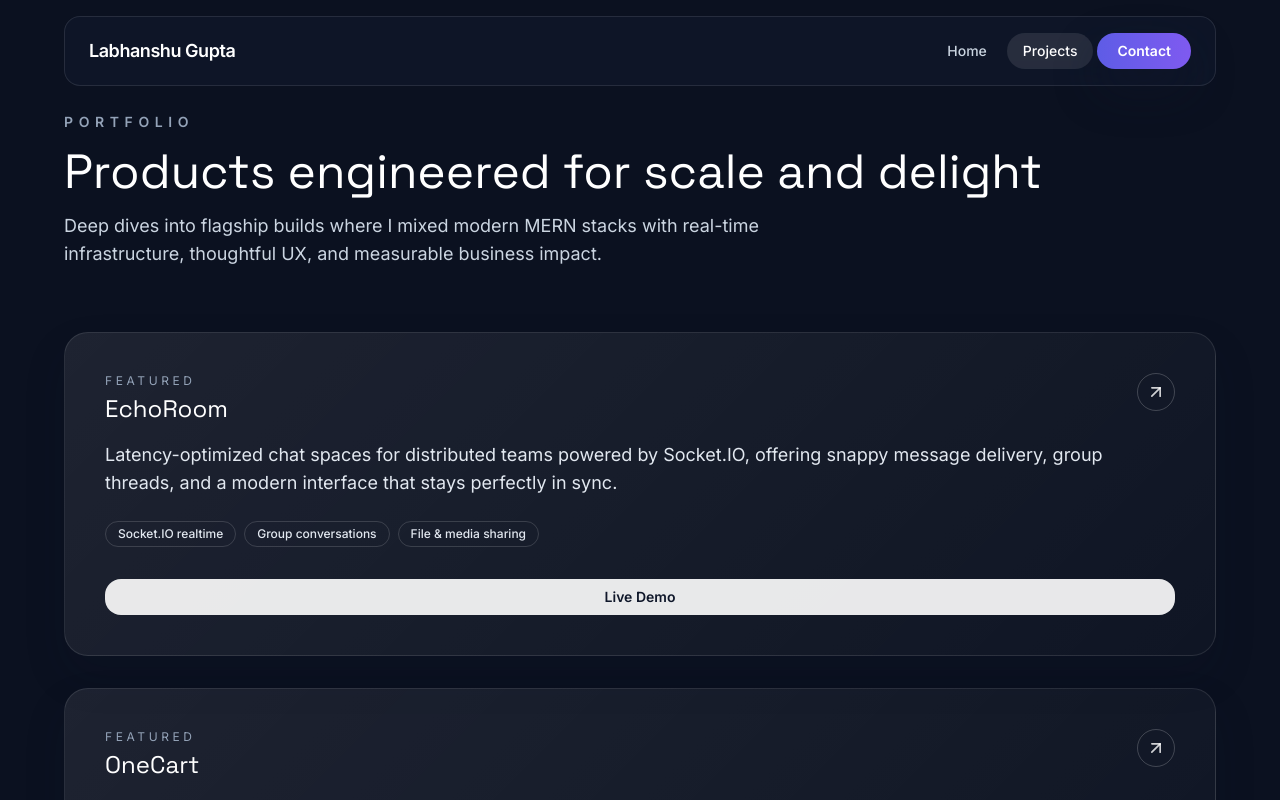
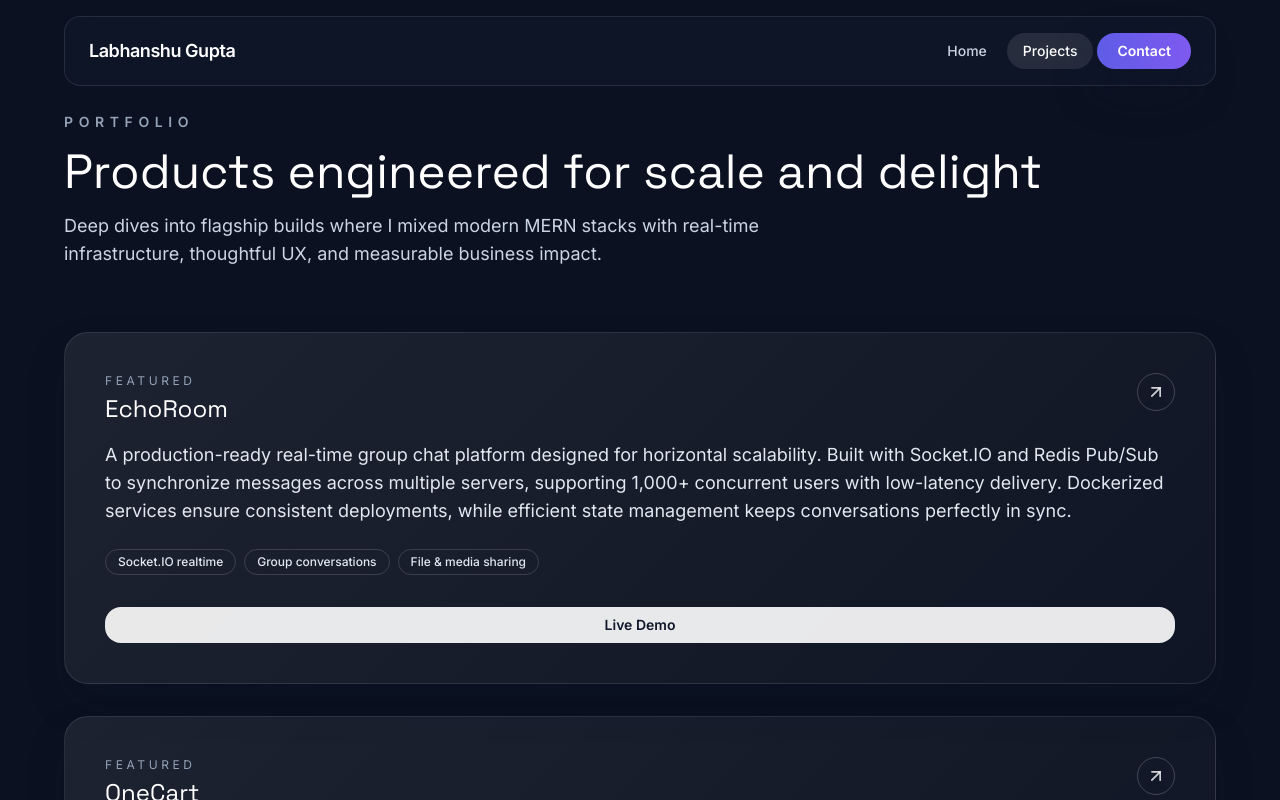
Before and after one commit to labhanshu03/Portfolio, a React (Vite) app: page /projects in a window 1280 px wide. Shown: the top 800 px of the page. Built offline with nearby package versions, Linux system fonts and the light colour scheme.

Commit message:
Update projects.js

```diff
--- a/src/data/projects.js
+++ b/src/data/projects.js
@@ -4,7 +4,7 @@ export const projects = [
     title: 'EchoRoom',
     shortDescription: 'Horizontally Scaled Real-Time Messaging System',
     longDescription:
-      'Latency-optimized chat spaces for distributed teams powered by Socket.IO, offering snappy message delivery, group threads, and a modern interface that stays perfectly in sync.',
+      'A production-ready real-time group chat platform designed for horizontal scalability. Built with Socket.IO and Redis Pub/Sub to synchronize messages across multiple servers, supporting 1,000+ concurrent users with low-latency delivery. Dockerized services ensure consistent deployments, while efficient state management keeps conversations perfectly in sync.',
     url: 'https://echo-room-frontend1.onrender.com/auth',
     highlights: ['Socket.IO realtime', 'Group conversations', 'File & media sharing'],
   },
```
